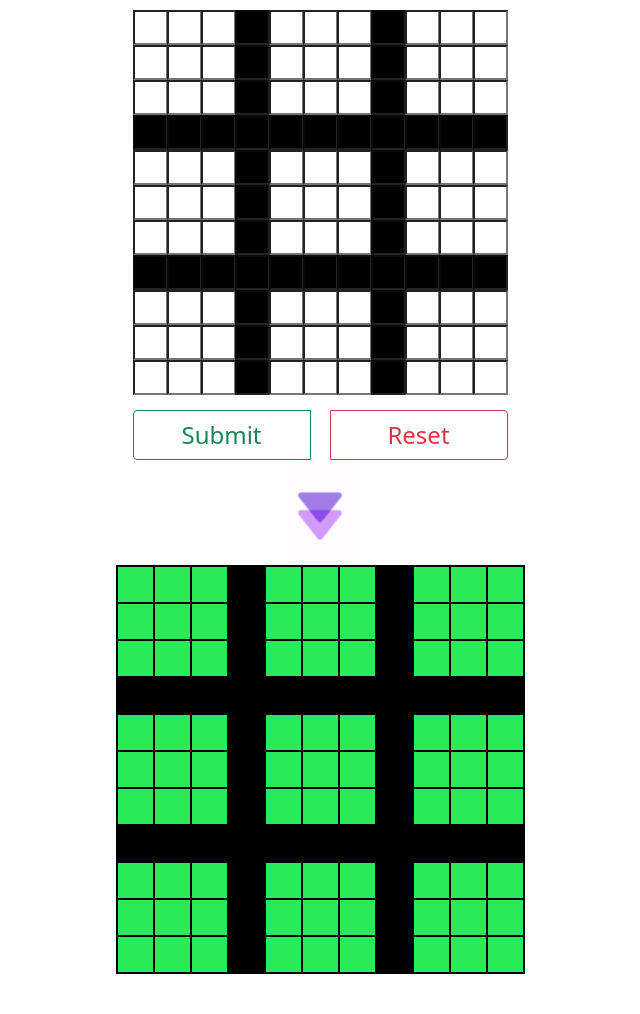
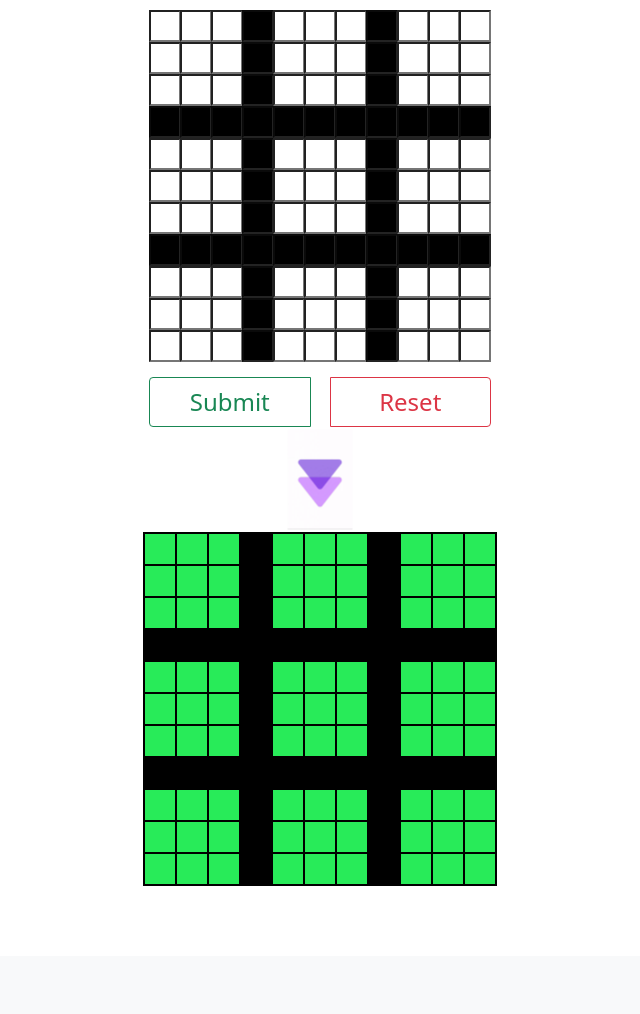
Before and after one commit to sthitapragyan001/sudoku_solver_web, a Flask app: page / in a window 1280 px wide. Shown: the part 56-1070 px from the top of the page, without its empty margins (320-960 px from the left). After the commit the page ends 942 px from the top, so only its background shows below. Run offline with Flask 3, Linux system fonts and the light colour scheme.

Commit message:
Update homepage.html

```diff
--- a/templates/homepage.html
+++ b/templates/homepage.html
@@ -49,8 +49,8 @@
     }
 
     #sudokuform input {
-      width: 35px;
-      height: 35px;
+      width: 32px;
+      height: 32px;
       text-align: center;
       font-size: large;
       font-weight: bold;
@@ -89,8 +89,8 @@
     }
 
     #tablesol td {
-      width: 37px;
-      height: 37px;
+      width: 32px;
+      height: 32px;
       text-align: center;
       font-size: large;
       font-weight: bold;
```
